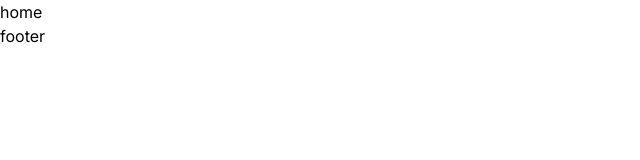
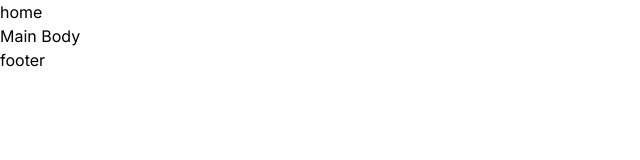
Before and after one commit to sadakatsrabon/The-Next-App, a Next.js app: page / in a window 1280 px wide. Shown: the top 160 px of the page, without its empty margins (0-640 px from the left). Built offline with nearby package versions, Linux system fonts and the light colour scheme.

Commit message:
Add Main Body

```diff
--- a/src/app/page.js
+++ b/src/app/page.js
@@ -4,7 +4,7 @@ const HomePage = () => {
   return (
     <main>
       <div>
-
+        <h2>Main Body</h2>
       </div>
     </main>
   )
```
Also changed, not shown: 1 other file (tests, documents, lock files or other folders).
